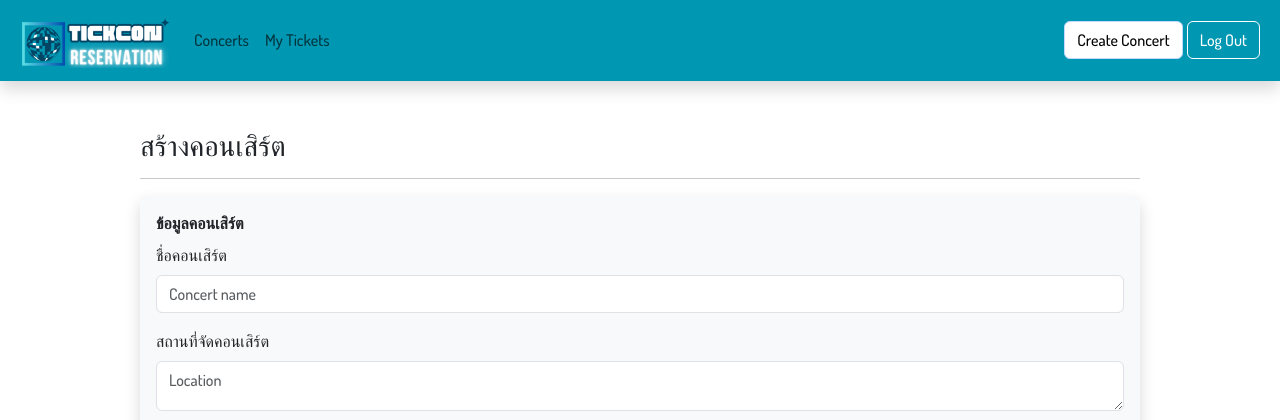
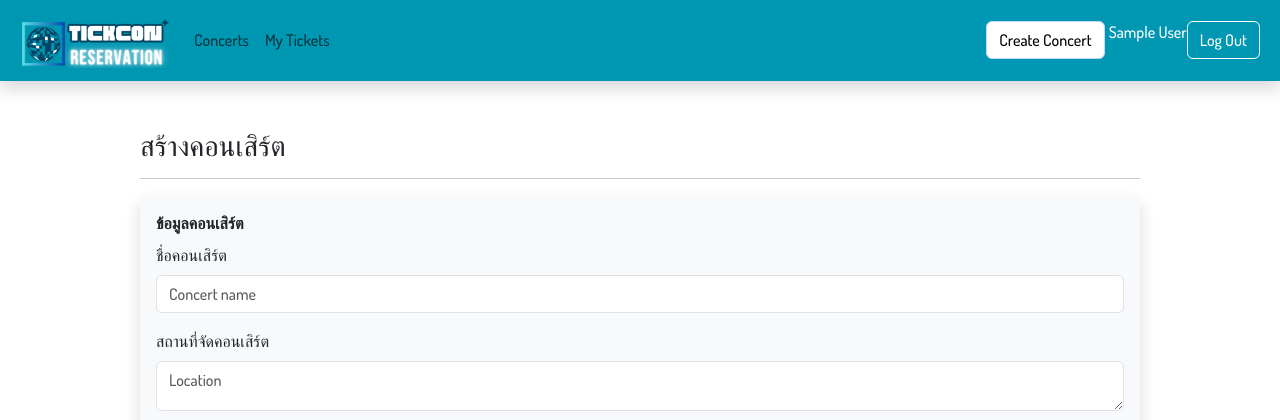
Before and after one commit to chulnwza/tickcon, a PHP site: page /all_final/createcon_db.php in a window 1280 px wide. Shown: the top 420 px of the page. Run offline with PHP 8.4, Linux system fonts and the light colour scheme; the visitor is signed in with stand-in values (Sample User, id 1); data comes from the database, SQL or seed files in the repository; some web fonts are replaced.

Commit message:
username at navbar

```diff
--- a/all_final/concert_detail.php
+++ b/all_final/concert_detail.php
@@ -131,6 +131,7 @@ require_once 'config/db.php';
                 <form class="d-flex mb-2 mb-lg-0 me-1" action="createcon_db.php">
                     <button class="btn btn-light" type="submit">Create Concert</button>
                 </form>
+                <p><?=$_SESSION['firstname']?></p>
                 <form class="d-flex mb-2 mb-lg-0" action="index_notlogin.php">
                     <button class="btn btn-outline-danger" type="submit">Log Out</button>
                 </form>
--- a/all_final/createcon_db.php
+++ b/all_final/createcon_db.php
@@ -115,6 +115,7 @@ ob_start(); ?>
                 <form class="d-flex mb-2 mb-lg-0 me-1" action="createcon_db.php">
                     <button class="btn btn-light" type="submit" style="background-color: white;">Create Concert</button>
                 </form>
+                <p><?=$_SESSION['firstname']?></p>
                 <form class="d-flex mb-2 mb-lg-0" action="index_notlogin.php">
                     <button class="btn btn-outline-danger-1 btn-outline-danger" type="submit">Log Out</button>
                 </form>
--- a/all_final/each_con_check.php
+++ b/all_final/each_con_check.php
@@ -90,6 +90,7 @@
                         <a class="nav-link " href="con_waiting_list.php" style="color:white;">Pending List</a>
                     </li>
                 </ul>
+                <p><?=$_SESSION['firstname']?></p>
                 <form class="d-flex mb-2 mb-lg-0" action="index_notlogin.php">
                     <button class="btn btn-outline-danger" type="submit">Log Out</button>
                 </form>
--- a/all_final/each_my_concert.php
+++ b/all_final/each_my_concert.php
@@ -118,6 +118,7 @@
                 <form class="d-flex mb-2 mb-lg-0 me-1" action="createcon_db.php">
                     <button class="btn btn-light" type="submit">Create Concert</button>
                 </form>
+                <p><?=$_SESSION['firstname']?></p>
                 <form class="d-flex mb-2 mb-lg-0" action="index_notlogin.php">
                     <button class="btn btn-outline-danger" type="submit">Log Out</button>
                 </form>
--- a/all_final/each_my_concert_stat.php
+++ b/all_final/each_my_concert_stat.php
@@ -118,6 +118,7 @@
                 <form class="d-flex mb-2 mb-lg-0 me-1" action="createcon_db.php">
                     <button class="btn btn-light" type="submit">Create Concert</button>
                 </form>
+                <p><?=$_SESSION['firstname']?></p>
                 <form class="d-flex mb-2 mb-lg-0" action="index_notlogin.php">
                     <button class="btn btn-outline-danger" type="submit">Log Out</button>
                 </form>
--- a/all_final/index_admin.php
+++ b/all_final/index_admin.php
@@ -122,6 +122,7 @@ date_default_timezone_set("Asia/Bangkok");
 
                     </li>
                 </ul>
+                <p><?=$_SESSION['firstname']?></p>
                 <form class="d-flex mb-2 mb-lg-0" action="index_notlogin.php">
                     <button class="btn btn-outline-danger" type="submit">Log Out</button>
                 </form>
--- a/all_final/index_user.php
+++ b/all_final/index_user.php
@@ -99,6 +99,9 @@ date_default_timezone_set("Asia/Bangkok");
         #main-picture {
             width: 80%;
         }
+        p {
+  margin: 25px;
+}
 
     </style>
 
@@ -158,6 +161,7 @@ date_default_timezone_set("Asia/Bangkok");
                 <form class="d-flex mb-2 mb-lg-0 me-1" action="createcon_db.php">
                     <button class="btn btn-light" type="submit">Create Concert</button>
                 </form>
+                <p><?=$_SESSION['firstname']?></p>
                 <form class="d-flex mb-2 mb-lg-0" action="index_notlogin.php">
                     <button class="btn btn-outline-danger" type="submit">Log Out</button>
                 </form>
--- a/all_final/login_db.php
+++ b/all_final/login_db.php
@@ -135,6 +135,7 @@ if (isset($_SESSION['member_id'])) {
                 while ($row = $ret->fetchArray(SQLITE3_ASSOC)) {
                     if (($email == $row['email']) && ($pwd == $row['password'])) {
                         $_SESSION['member_id'] = $row['member_id'];
+                        $_SESSION['firstname'] = $row['firstname'];
                         if ($row['type'] == 'user') {
                             header('Location:index_user.php');
                         } elseif ($row['type'] == 'admin') {
```
